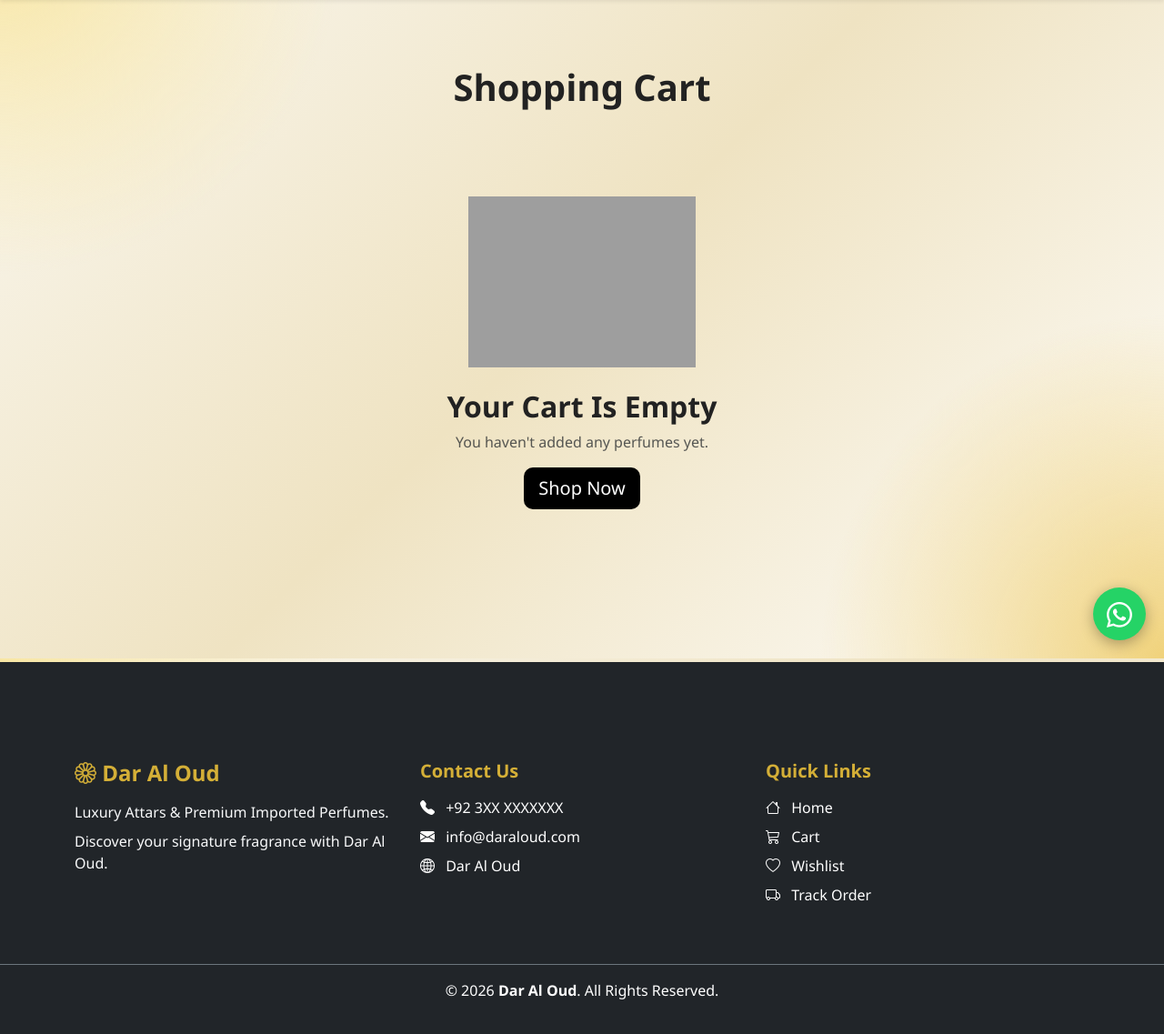
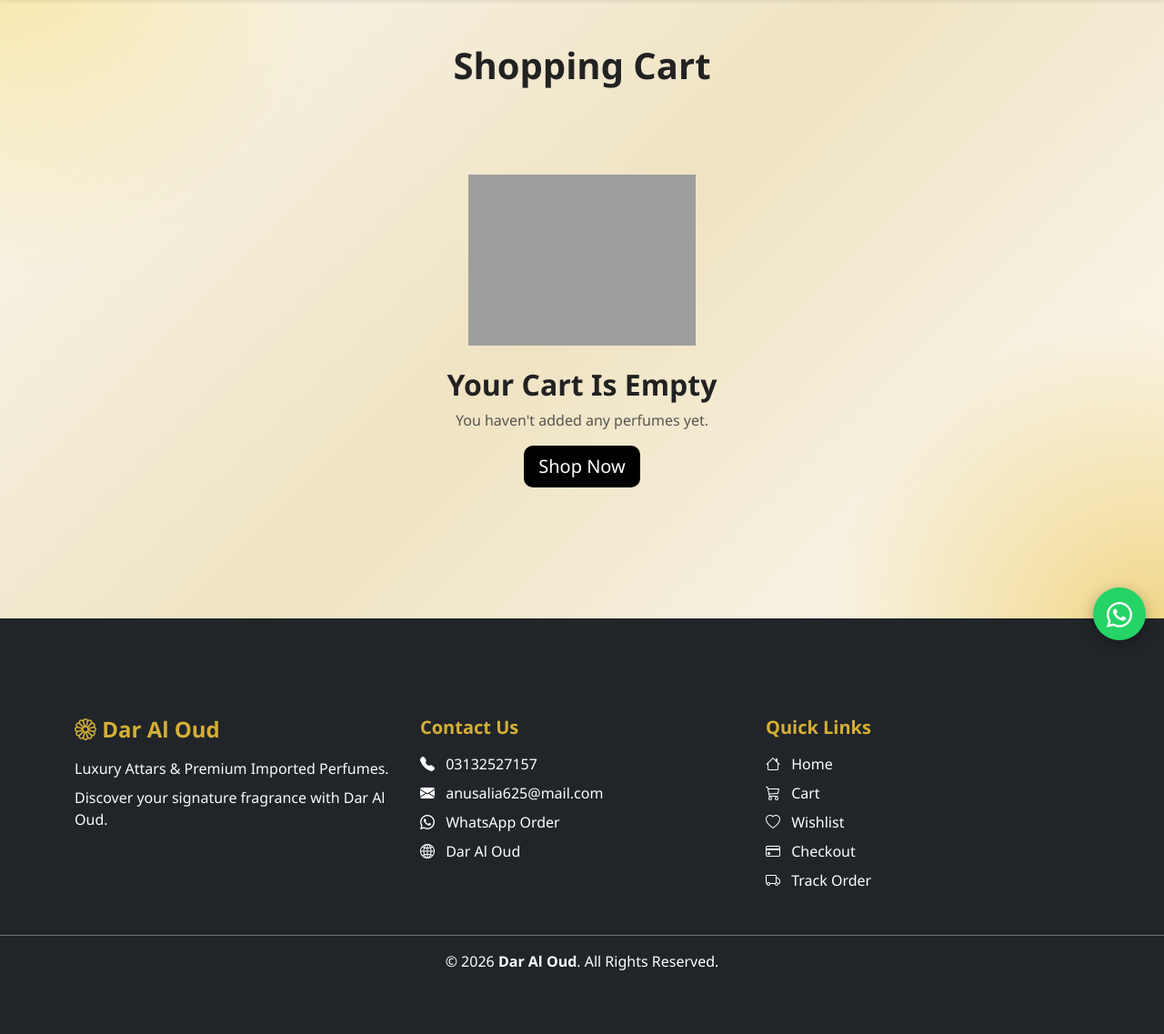
Before and after one commit to anusahmedofficial7-commits/DarAlOudStore, a Django app: page /cart/ in a window 1280 px wide. Shown: the part 76-1213 px from the top of the page at 91% size. After the commit the page ends 1143 px from the top, so only its background shows below. Run offline with Django 5.2, Linux system fonts and the light colour scheme; data comes from the database, SQL or seed files in the repository; data that the repository does not hold is empty; grey boxes are pictures that could not be loaded.

Commit message:
Fix complete Dar Al Oud base layout

```diff
--- a/templates/base.html
+++ b/templates/base.html
@@ -176,63 +201,67 @@
 
 
 <!-- ========================================= -->
-<!-- MAIN CONTENT START -->
+<!-- MAIN CONTENT -->
 <!-- ========================================= -->
 
 <main class="min-vh-100">
-
-    <!-- ========================================= -->
+<!-- ========================================= -->
 <!-- PAGE CONTENT -->
 <!-- ========================================= -->
 
-<section class="py-4">
+<main class="container-fluid px-0">
 
     {% block content %}
 
     {% endblock %}
 
-</section>
+</main>
 
 
 <!-- ========================================= -->
-<!-- PRICE VISIBILITY FIX -->
+<!-- PRICE / TEXT VISIBILITY FIX -->
 <!-- ========================================= -->
 
 <style>
 
-    /* Price ko white-on-white hone se bachane ke liye */
+    /* ===================================== */
+    /* PRODUCT PRICE */
+    /* ===================================== */
+
     .price,
     .product-price,
+    .price-badge,
     .card .price,
     .card .product-price {
 
         color: #111111 !important;
+
         background-color: transparent !important;
+
         font-weight: 700;
 
     }
 
 
-    /* Rs. price */
-    .text-price {
+    /* ===================================== */
+    /* GENERAL PRODUCT TEXT */
+    /* ===================================== */
 
-        color: #111111 !important;
-        font-weight: 700;
+    .product-card {
+
+        color: #111111;
+
+        background-color: #ffffff;
 
     }
 
 
-    /* Product cards */
-    .product-card {
-
-        background-color: #ffffff;
-        color: #111111;
-
-    }
-
-
+    .product-card h1,
+    .product-card h2,
+    .product-card h3,
+    .product-card h4,
     .product-card h5,
-    .product-card h4,
+    .product-card h6,
     .product-card p {
 
         color: #111111;
@@ -262,66 +311,103 @@
 
         <div class="row g-4">
 
-            <!-- =============================== -->
-            <!-- WEBSITE -->
-            <!-- =============================== -->
+
+            <!-- ================================= -->
+            <!-- WEBSITE INFO -->
+            <!-- ================================= -->
 
             <div class="col-md-4">
 
                 <h4 class="fw-bold mb-3">
+
                     <i class="bi bi-flower1"></i>
+
                     Dar Al Oud
+
                 </h4>
 
-                <p class="text-light mb-0">
+
+                <p class="text-light mb-2">
+
                     Luxury Attars & Premium Imported Perfumes.
+
                 </p>
 
-                <p class="text-light mt-2">
+
+                <p class="text-light mb-0">
+
                     Discover your signature fragrance
                     with Dar Al Oud.
+
                 </p>
 
             </div>
 
 
-            <!-- =============================== -->
+            <!-- ================================= -->
             <!-- CONTACT -->
-            <!-- =============================== -->
+            <!-- ================================= -->
 
             <div class="col-md-4">
 
                 <h5 class="fw-bold mb-3">
+
                     Contact Us
+
                 </h5>
+
+
+                <!-- PHONE -->
 
                 <p class="mb-2">
 
                     <i class="bi bi-telephone-fill me-2"></i>
 
                     <a
-                        href="tel:+923XXXXXXXXX"
+                        href="tel:+923132527157"
                         class="text-white text-decoration-none"
                     >
-                        +92 3XX XXXXXXX
+                        03132527157
                     </a>
 
                 </p>
 
+
+                <!-- EMAIL -->
 
                 <p class="mb-2">
 
                     <i class="bi bi-envelope-fill me-2"></i>
 
                     <a
-                        href="mailto:info@daraloud.com"
+                        href="mailto:anusalia625@mail.com"
                         class="text-white text-decoration-none"
                     >
-                        info@daraloud.com
+                        anusalia625@mail.com
                     </a>
 
                 </p>
 
+
+                <!-- WHATSAPP -->
+
+                <p class="mb-2">
+
+                    <i class="bi bi-whatsapp me-2"></i>
+
+                    <a
+                        href="https://wa.me/923132527157"
+                        target="_blank"
+                        rel="noopener noreferrer"
+                        class="text-white text-decoration-none"
+                    >
+                        WhatsApp Order
+                    </a>
+
+                </p>
+
+
+                <!-- WEBSITE -->
 
                 <p class="mb-0">
 
@@ -334,17 +420,23 @@
             </div>
 
 
-            <!-- =============================== -->
+            <!-- ================================= -->
             <!-- QUICK LINKS -->
-            <!-- =============================== -->
+            <!-- ================================= -->
 
             <div class="col-md-4">
 
                 <h5 class="fw-bold mb-3">
+
                     Quick Links
+
                 </h5>
 
-                <ul class="list-unstyled">
+
+                <ul class="list-unstyled mb-0">
+
+
+                    <!-- HOME -->
 
                     <li class="mb-2">
 
@@ -378,12 +480,35 @@
                             href="{% url 'wishlist' %}"
                             class="text-white text-decoration-none"
                         >
+
                             <i class="bi bi-heart me-2"></i>
+
                             Wishlist
+
                         </a>
 
                     </li>
 
+
+                    <!-- CHECKOUT -->
+
+                    <li class="mb-2">
+
+                        <a
+                            href="{% url 'checkout' %}"
+                            class="text-white text-decoration-none"
+                        >
+
+                            <i class="bi bi-credit-card me-2"></i>
+
+                            Checkout
+
+                        </a>
+
+                    </li>
+
+
+                    <!-- TRACK ORDER -->
 
                     <li>
 
@@ -404,17 +532,15 @@
         </div>
 
     </div>
-
-
-    <!-- ===================================== -->
+        <!-- ========================================= -->
     <!-- COPYRIGHT -->
-    <!-- ===================================== -->
+    <!-- ========================================= -->
 
     <div class="border-top border-secondary">
 
         <div class="container py-3 text-center">
 
-            <p class="mb-0">
+            <p class="mb-0 text-white">
 
                 © 2026
                 <strong>Dar Al Oud</strong>.
```
Also changed, not shown: other parts of templates/base.html (+98 -28 lines).
